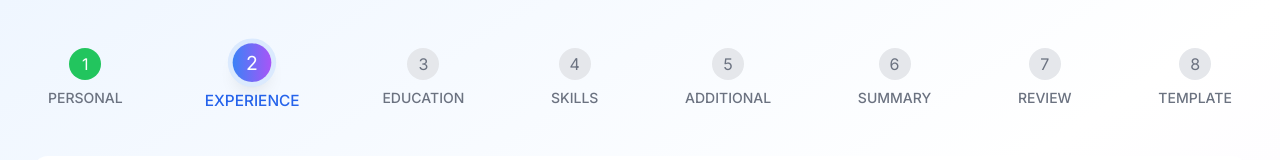
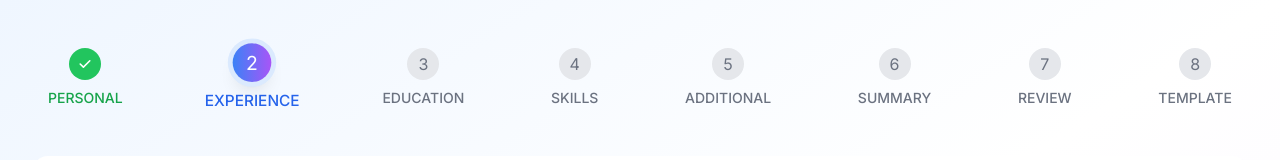
Before and after one commit to djubx/resume-analyzer, a Next.js app: page /create-resume in a window 1280 px wide. Both pictures are taken after a click on the button "Next". Shown: the top 160 px of the page. Built offline with nearby package versions, Linux system fonts and the light colour scheme.

Commit message:
Add clickablility and forward backward option

```diff
--- a/src/app/create-resume/constants/page-constants.ts
+++ b/src/app/create-resume/constants/page-constants.ts
@@ -46,23 +46,32 @@ export const STYLES = {
     STEP_INDICATOR: {
         CONTAINER: "flex justify-between items-center relative mb-12 px-4",
         PROGRESS_BAR: (progress: number) => `absolute h-1 bg-gradient-to-r from-blue-500 to-purple-500 transition-all duration-500 ease-out rounded-full -z-10 top-4`,
-        ITEM: (isActive: boolean, isCompleted: boolean) => `flex flex-col items-center ${
-            isActive ? 'scale-110 transition-transform duration-300' : 'scale-100'
-        }`,
+        ITEM: (isActive: boolean, isCompleted: boolean) => `
+            flex flex-col items-center cursor-pointer
+            ${isActive ? 'scale-110 transition-transform duration-300' : 'scale-100'}
+            hover:scale-105 transition-all duration-300
+        `,
         CIRCLE: (isActive: boolean, isCompleted: boolean) => `
             w-8 h-8 rounded-full flex items-center justify-center
             transition-all duration-300 ease-out transform
             ${isActive
                 ? 'bg-gradient-to-r from-blue-500 to-purple-500 text-white shadow-lg scale-110'
                 : isCompleted
-                    ? 'bg-green-500 text-white'
-                    : 'bg-gray-200 text-gray-500'
+                    ? 'bg-green-500 text-white hover:bg-green-600'
+                    : 'bg-gray-200 text-gray-500 hover:bg-gray-300'
             }
             ${isActive ? 'ring-4 ring-blue-100' : ''}
+            hover:shadow-md
         `,
-        LABEL: (isActive: boolean) => `
+        LABEL: (isActive: boolean, isCompleted: boolean) => `
             mt-2 text-sm font-medium transition-all duration-300
-            ${isActive ? 'text-blue-600' : 'text-gray-500'}
+            ${isActive
+                ? 'text-blue-600'
+                : isCompleted
+                    ? 'text-green-600'
+                    : 'text-gray-500'
+            }
+            group-hover:text-blue-600
         `,
         CONNECTOR: "hidden",
     },
--- a/src/app/create-resume/page.tsx
+++ b/src/app/create-resume/page.tsx
@@ -88,6 +88,13 @@ export default function CreateResume() {
     const toggleDefaultData = () => {
         setFormData(useDefaultData ? emptyResumeData : defaultResumeData);
         setUseDefaultData(!useDefaultData);
+    };
+
+    const handleStepClick = (stepIndex: number) => {
+        const currentIdx = STEP_ORDER.indexOf(currentStep);
+        if (stepIndex <= currentIdx + 1) {
+            setCurrentStep(STEP_ORDER[stepIndex]);
+        }
     };
 
     const renderStepContent = () => {
@@ -230,20 +237,33 @@ export default function CreateResume() {
                         {STEP_ORDER.map((step, index) => {
                             const isActive = currentStepIndex === index;
                             const isCompleted = currentStepIndex > index;
+                            const isClickable = index <= currentStepIndex + 1;
+
                             return (
-                                <div
+                                <motion.div
                                     key={step}
-                                    className={STYLES.STEP_INDICATOR.ITEM(isActive, isCompleted)}
+                                    className={`group ${STYLES.STEP_INDICATOR.ITEM(isActive, isCompleted)}`}
+                                    onClick={() => handleStepClick(index)}
+                                    whileHover={isClickable ? { scale: 1.05 } : undefined}
+                                    whileTap={isClickable ? { scale: 0.95 } : undefined}
+                                    style={{ cursor: isClickable ? 'pointer' : 'not-allowed' }}
+                                    title={!isClickable ? "Complete previous steps first" : ""}
                                 >
                                     <motion.div
                                         className={STYLES.STEP_INDICATOR.CIRCLE(isActive, isCompleted)}
-                                        whileHover={{ scale: 1.1 }}
-                                        whileTap={{ scale: 0.95 }}
+                                        whileHover={{ scale: isClickable ? 1.1 : 1 }}
+                                        whileTap={{ scale: isClickable ? 0.95 : 1 }}
                                     >
-                                        {index + 1}
+                                        {isCompleted ? (
+                                            <svg className="w-4 h-4" viewBox="0 0 20 20" fill="currentColor">
+                                                <path fillRule="evenodd" d="M16.707 5.293a1 1 0 010 1.414l-8 8a1 1 0 01-1.414 0l-4-4a1 1 0 011.414-1.414L8 12.586l7.293-7.293a1 1 0 011.414 0z" clipRule="evenodd" />
+                                            </svg>
+                                        ) : (
+                                            index + 1
+                                        )}
                                     </motion.div>
-                                    <span className={STYLES.STEP_INDICATOR.LABEL(isActive)}>{step}</span>
-                                </div>
+                                    <span className={STYLES.STEP_INDICATOR.LABEL(isActive, isCompleted)}>{step}</span>
+                                </motion.div>
                             );
                         })}
                     </div>
```
